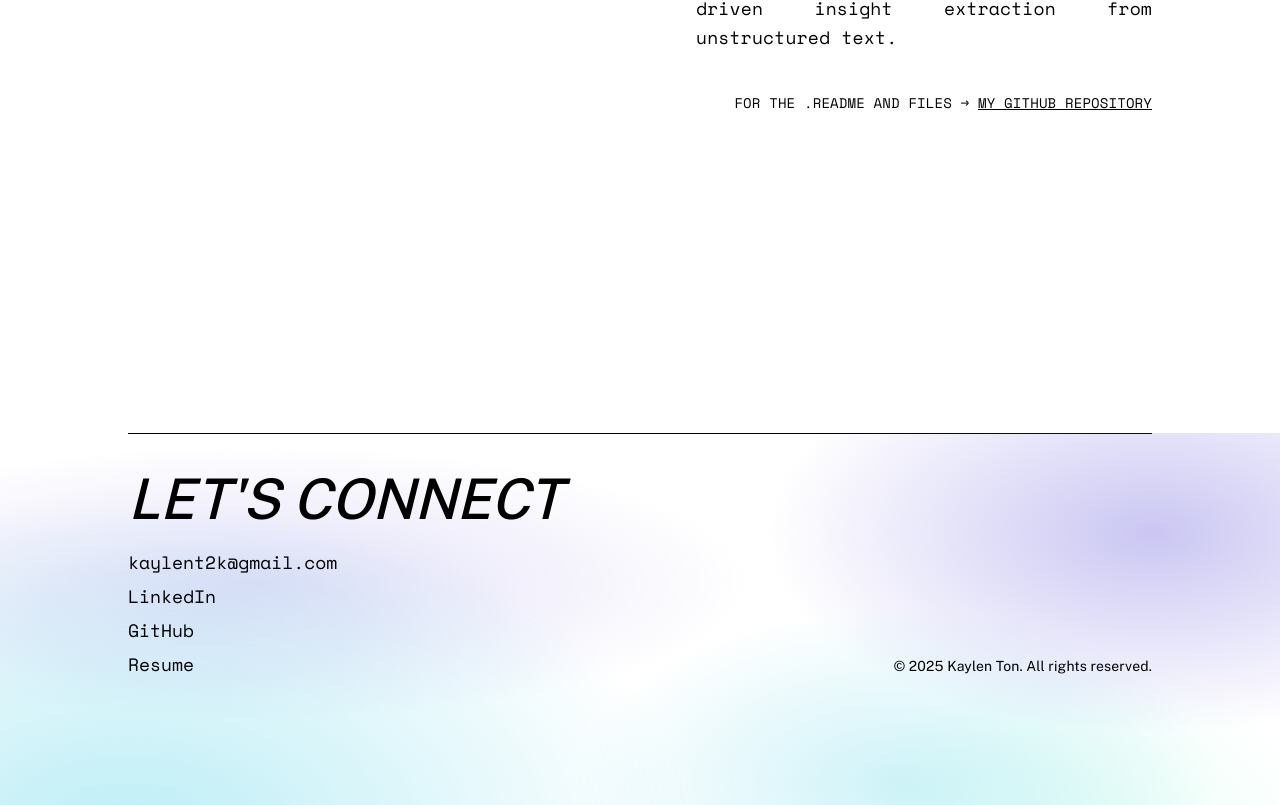
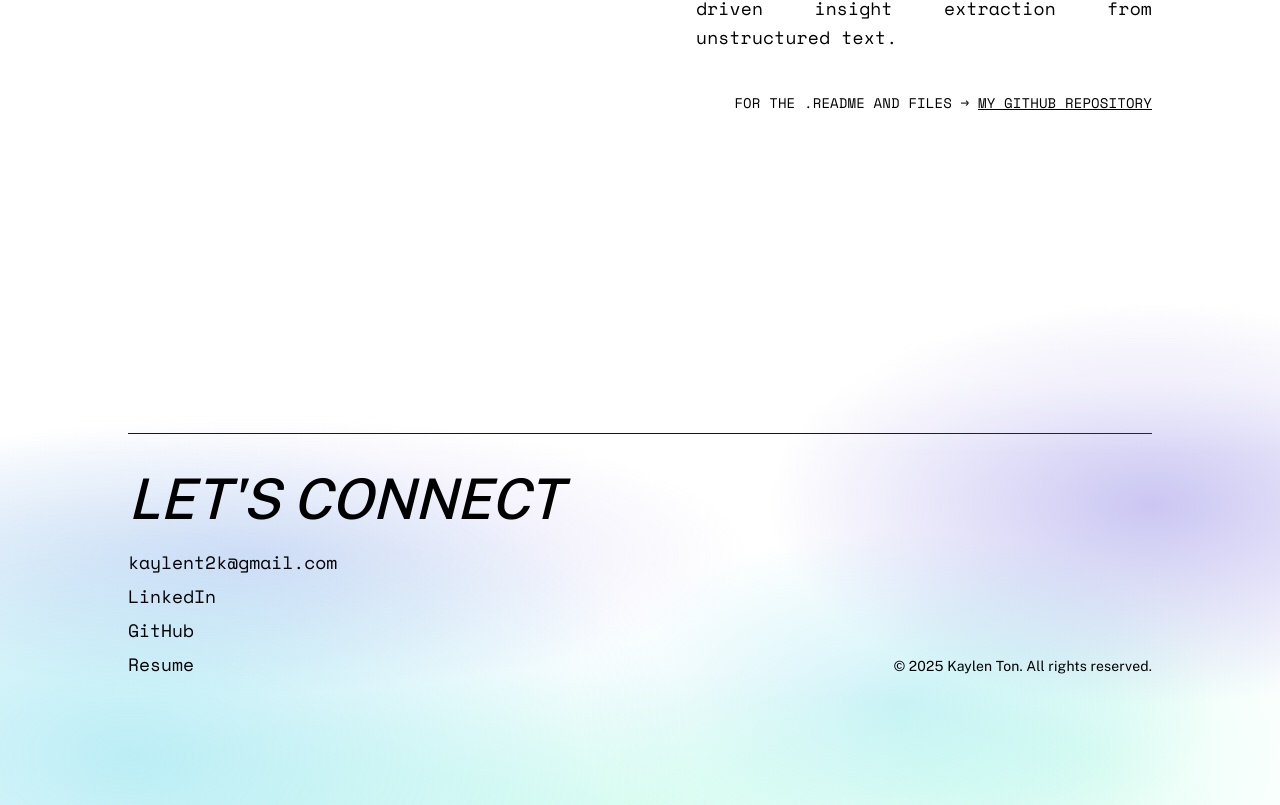
Before and after one commit to kellytton/kaylenton-portfolio, a React (Vite) app: page / in a window 1280 px wide. Shown: the part 3652-4457 px from the top of the page. Built offline with nearby package versions, Linux system fonts and the light colour scheme.

Commit message:
create readme in data folder; update footer gradient

```diff
--- a/src/components/footer/Footer.jsx
+++ b/src/components/footer/Footer.jsx
@@ -33,20 +33,21 @@ function Footer() {
         />
       </Box>
 
-      {/* Gradient background - starts below divider, covers full width */}
+      {/* Gradient background - covers entire footer including above divider */}
       <Box
         sx={{
           position: "absolute",
-          top: { xs: "4rem", sm: "5rem", md: "6rem", lg: "8rem" },
+          top: 0,
           left: 0,
           width: "100%",
           height: "100%",
           background: `
-            radial-gradient(ellipse 80% 120% at 10% 80%, rgba(16, 192, 223, 0.28) 0%, transparent 55%),
-            radial-gradient(ellipse 60% 80% at 90% 20%, rgba(91, 79, 217, 0.32) 0%, transparent 50%),
+            linear-gradient(to bottom, transparent 0%, rgba(255,255,255,0.3) 15%, transparent 30%),
+            radial-gradient(ellipse 80% 120% at 10% 90%, rgba(16, 192, 223, 0.28) 0%, transparent 55%),
+            radial-gradient(ellipse 60% 80% at 90% 40%, rgba(91, 79, 217, 0.32) 0%, transparent 50%),
             radial-gradient(ellipse 100% 60% at 50% 100%, rgba(125, 253, 204, 0.25) 0%, transparent 45%),
-            radial-gradient(ellipse 50% 70% at 70% 70%, rgba(16, 192, 223, 0.2) 0%, transparent 50%),
-            radial-gradient(ellipse 70% 50% at 20% 30%, rgba(91, 79, 217, 0.18) 0%, transparent 55%),
+            radial-gradient(ellipse 50% 70% at 70% 80%, rgba(16, 192, 223, 0.2) 0%, transparent 50%),
+            radial-gradient(ellipse 70% 50% at 20% 50%, rgba(91, 79, 217, 0.18) 0%, transparent 55%),
             radial-gradient(ellipse 40% 90% at 85% 90%, rgba(125, 253, 204, 0.2) 0%, transparent 50%)
           `,
           pointerEvents: "none",
```
Also changed, not shown: src/data/README.md (added).
